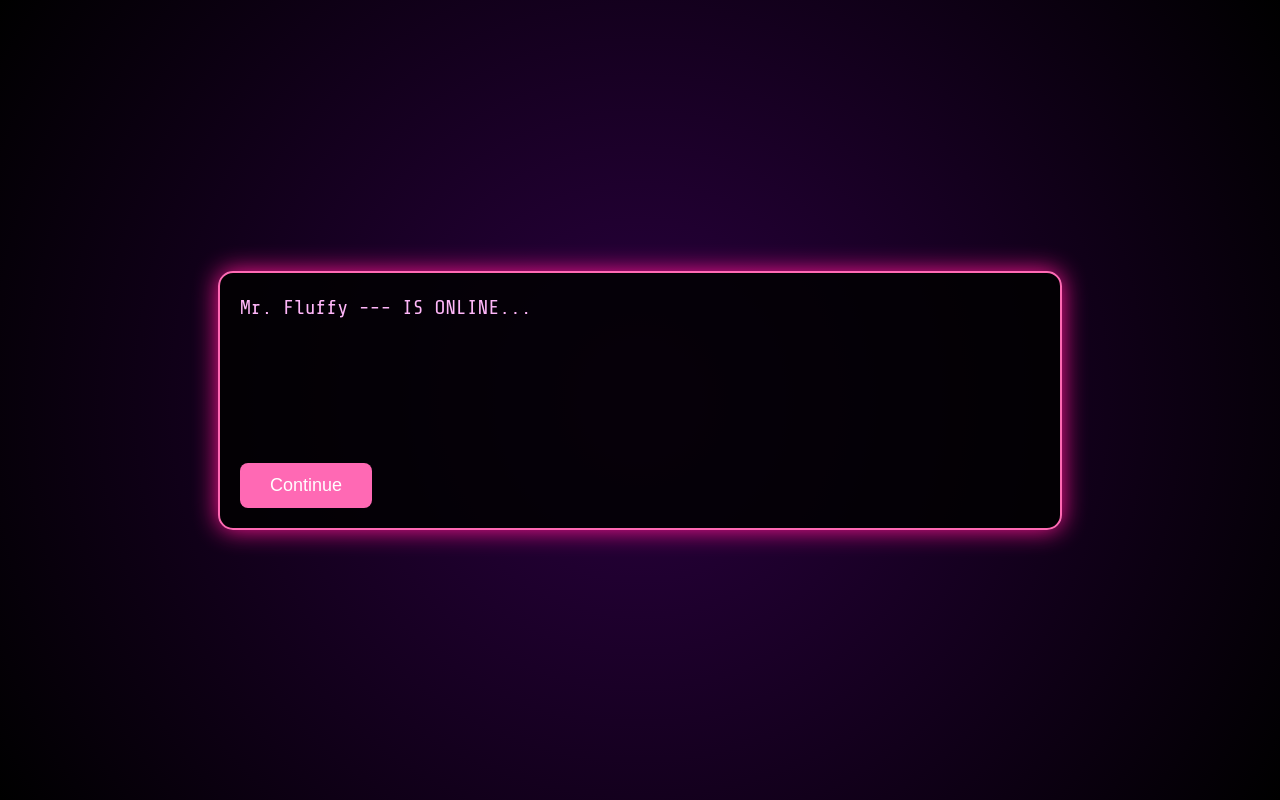
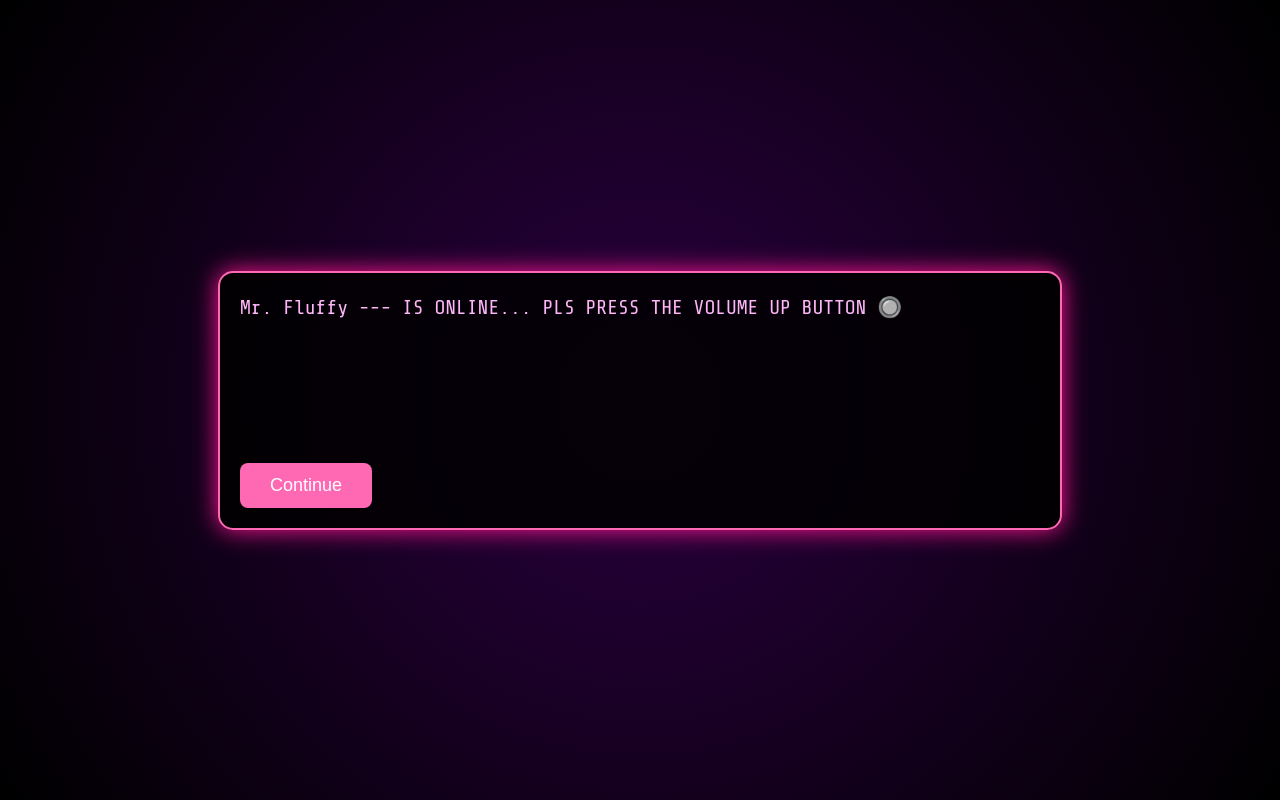
Before and after one commit to Gourav-899/Apologize-my-love-, a plain HTML site: page index.html in a window 1280 px wide. Drawn offline with nearby package versions, Linux system fonts and the light colour scheme.

Commit message:
index.html

```diff
--- a/index.html
+++ b/index.html
@@ -61,7 +61,7 @@
     const btn = document.getElementById("nextBtn");
 
     const messages = [
-      "Mr. Fluffy --- IS ONLINE...",
+      "Mr. Fluffy --- IS ONLINE... PLS PRESS THE VOLUME UP BUTTON 🔘",
       "Mr. Fluffy --- Hey Ma'am Arpita, welcome back! I'm Mr. Fluffy your cute coding assistant!",
       "Mr. Fluffy --- Let me connect you to Aman Sir now...",
       "Hey Arpita my love, I think you're reading this message in the morning, so very very Good Morning my love!",
```
